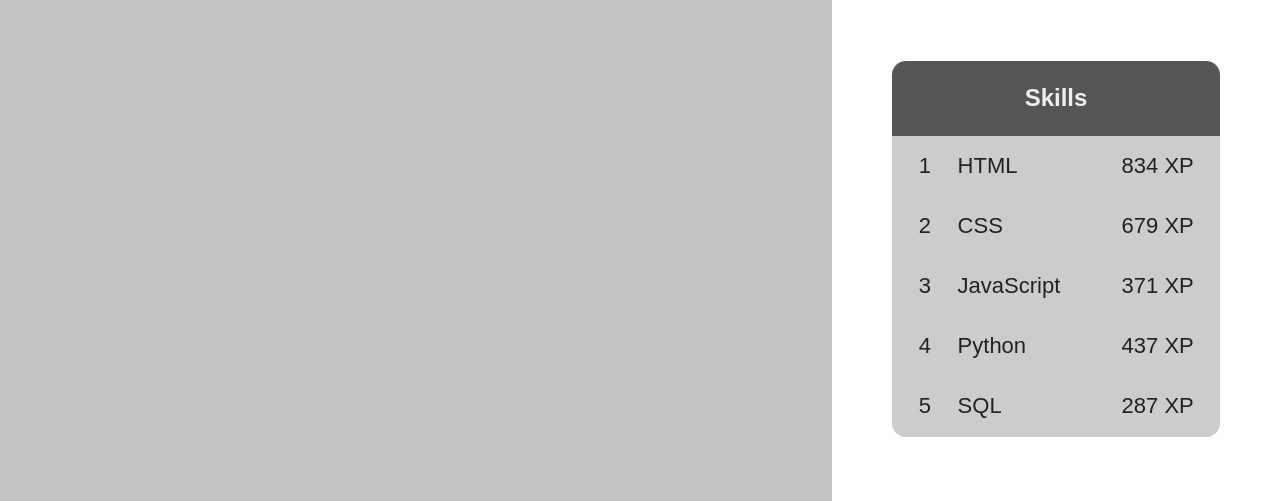
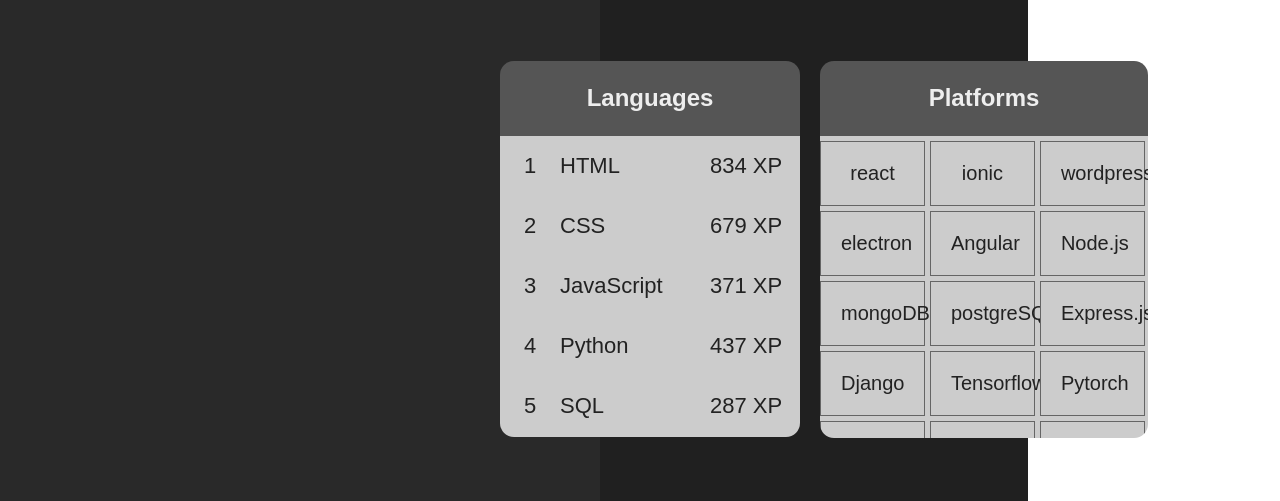
Before and after one commit to ali26-dev/Folio, a plain HTML site: page Index.html in a window 1280 px wide. Shown: the part 79-580 px from the top of the page. Drawn offline with Linux system fonts and the light colour scheme.

Commit message:
remove previous cards

```diff
--- a/Index.html
+++ b/Index.html
@@ -34,7 +34,7 @@
     <aside>
         <div id="main-card">
         <div class="title">
-            <p class="p-title">Skills</p>
+            <p class="p-title">Languages</p>
           </div>
           <div class="card">
             <div class="element">
@@ -80,47 +80,33 @@
           </div>
         </div>
 
-        <!--
-        <div class="card-holder">
-            <p class="card-title">
-                Skills
-            </p>
-            <div class="skill-card">
-                HTML
-                CSS
-                JavaScript
-                python
-                SQL
-            </div> <!-- .skill-card
-          </div><!-- .card-holder
-        -->
-          <div class="card-holderr">
-          <!--      <p class="card-title">
-                    Technology
-                </p>
-                <div class="tech-card">
-                    <!-- showcase technologies you use -->
-                </div><!-- .tech-card -->
-            </div><!-- .card-holder -->
 
-         <div class="card-holderr">
-                <p class="card-title">
-          <!--          Achievements
-                </p>
-                <div class="skill-card">
-                    <!-- showcase cerificates etc -->
-                </div><!-- .skill-card -->
-            </div><!-- .card-holder -->
+<!--Next card-->
+<div id="main-card">
+<div class="title">
+    <p class="p-title">Platforms</p>
+  </div>
 
-         <div class="card-holderr">
-      <!--          <p class="card-title">
-                    Follow me
-                </p>
-                <div class="social-card">
-                    <!-- showcase social profiles to follow -->
-                </div><!-- .skill-card -->
-            </div><!-- .card-holder -->
-    </aside>
+  <div class="card-2">
+ <div class="item">react</div>
+ <div class="item">ionic</div>
+ <div class="item">wordpress</div>
+ <div class="item">electron</div>
+ <div class="item">Angular</div>
+ <div class="item">Node.js</div>
+ <div class="item">mongoDB</div>
+ <div class="item">postgreSQL</div>
+ <div class="item">Express.js</div>
+ <div class="item">Django</div>
+ <div class="item">Tensorflow</div>
+ <div class="item">Pytorch</div>
+ <div class="item"></div>
+ <div class="item"></div>
+ <div class="item"></div>
+
+    </div> <!--card-->
+</div>
+     </aside>
 
     </main>
 
--- a/css/Style.css
+++ b/css/Style.css
@@ -44,37 +44,21 @@
 
 
  section{
-     width:65%;
+     width:600px;
      height:100%;
-     background-color:#c3c3c3;
+     background-color:#292929;
   }
 
 
   aside{
-     width:35%;
+     width: 428px;
      height:100%;
-     background-color:#fff;
+     background-color:#202020;
      display:flex;
      justify-content:center;
      align-items:center;
   }
 
- .card-holder{
-     width:80%;
-     height: 50%;
-     background-color:#222;
- }
-
-.card-title{
-font-size:48px;
-color:white;
-}
-
- .skill-card{
-     width:80%;
-     height:20px;
-     background-color:#ccc;
- }
 
 
  footer{
@@ -96,9 +80,11 @@ color: #3c3c3c;
 #main-card{
     width:328px;
     height:377px;
+    padding-left: 20px;
     border-radius:14px;
     display:flex;
     flex-direction:column;
+
 
   }
 
@@ -113,7 +99,7 @@ color: #3c3c3c;
     border-top-right-radius:14px;
   }
   .card{
-    width:100%;
+    width:300px;
     height:80%;
     overflow-y:scroll;
     border-bottom-left-radius:14px;
@@ -154,3 +140,25 @@ color: #3c3c3c;
     display:flex;
     align-items:center;
   }
+
+
+  .card-2{
+    width:328px;
+    height:377px;
+    padding:5px 0px 5px 0px;
+    overflow-y:scroll;
+    overflow-x:hidden;
+    border-bottom-left-radius:14px;
+    background-color:#ccc;
+    border-bottom-right-radius:14px;
+      display:grid;
+     grid-gap: 5px;
+     grid-template-columns: 32% 32% 32%;
+  }
+  .item{
+    border: 1px solid rgba(0, 0, 0, 0.5);
+    padding: 20px;
+    font-size: 20px;
+    text-align: center;
+    background-color:#ccc;
+    color:#222; }
```
